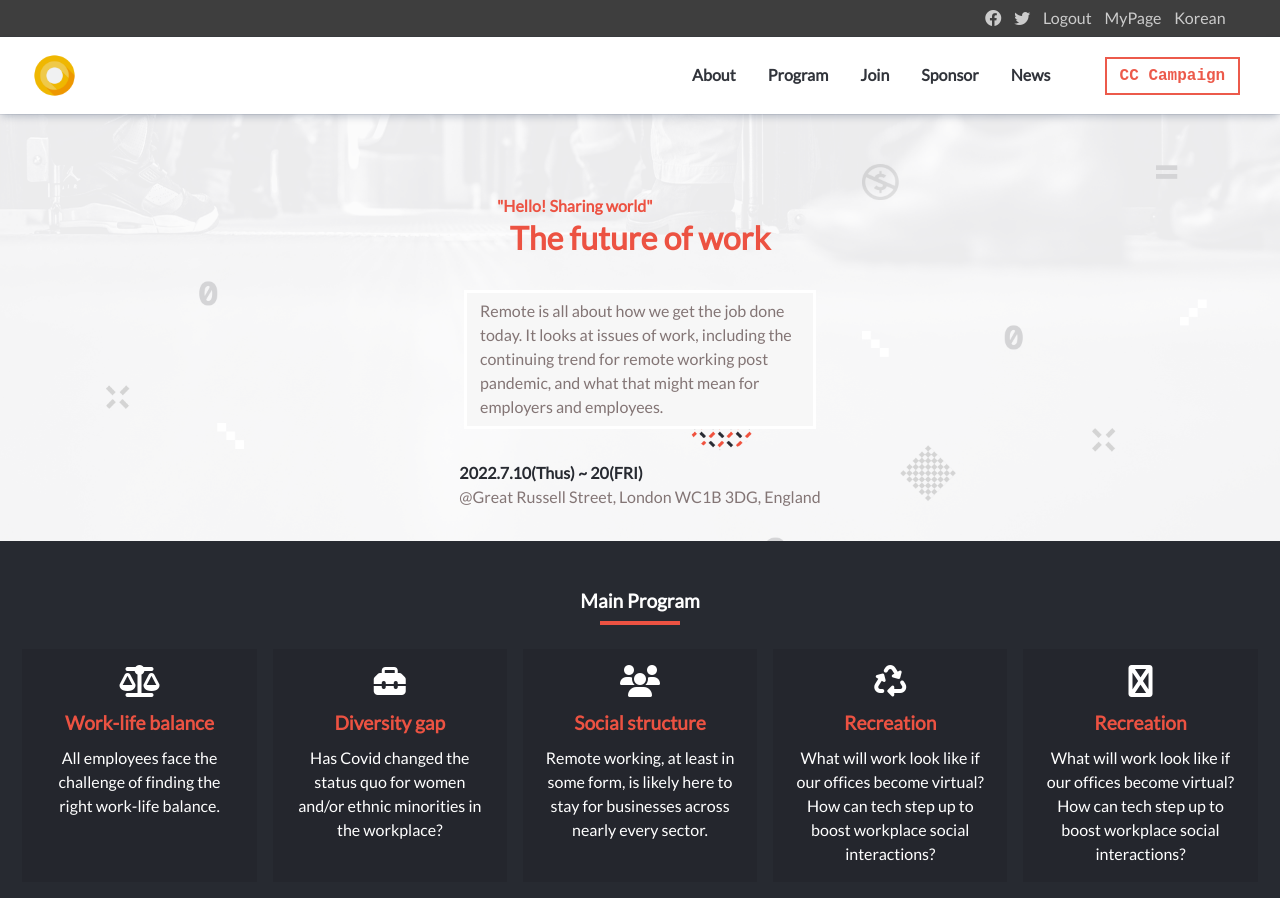
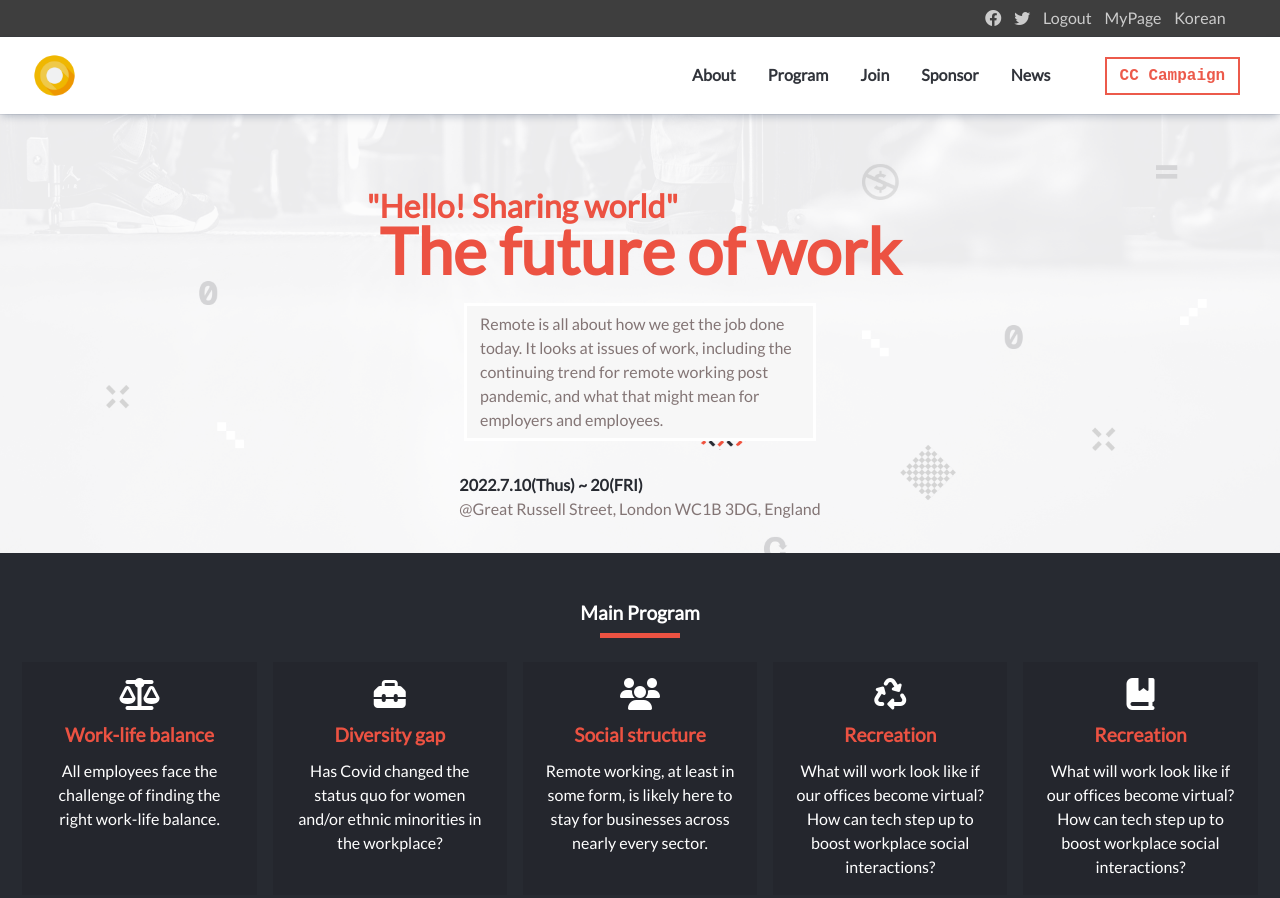
Before and after one commit to bahoz-ali/remote_capstone, a website: page index.html in a window 1280 px wide. Shown: the top 898 px of the page. Drawn offline with nearby package versions, Linux system fonts and the light colour scheme; a web font is replaced by a local one.

Commit message:
fix icon program list, size h1 header is increased for desktop version

```diff
--- a/index.html
+++ b/index.html
@@ -162,7 +162,7 @@
         <!-- program 5 -->
         <div class="program_list">
           <div class="program__icon">
-            <i class="fas fa-react"></i>
+            <i class="fa-solid fa-book-bookmark"></i>
           </div>
 
           <div class="program__title">
--- a/sass/pages/_home.scss
+++ b/sass/pages/_home.scss
@@ -170,7 +170,8 @@ header {
     }
 
     h1 {
-      font-size: 2rem;
+      margin-top: 0.8rem;
+      font-size: 2.4rem;
       padding: 0.5rem 0.8rem;
       color: $primaryColor;
     }
@@ -196,6 +197,17 @@ header {
 @media only screen and (min-width: 768px) {
   .main {
     background-image: url('../images/main_big.png');
+
+    .main__header {
+      h1 {
+        font-size: 4rem;
+      }
+
+      h3,
+      h2 {
+        font-size: 2rem;
+      }
+    }
   }
 }
 // -------------- program Section
@@ -258,7 +270,7 @@ header {
     color: $white;
   }
 
-  .fas {
+  i {
     font-size: 2rem;
     color: $white;
   }
```
Also changed, not shown: styles/main.css, 1 other file.
